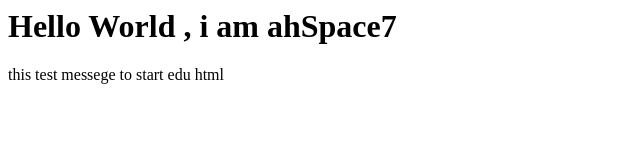
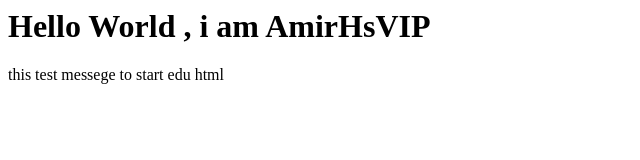
Before and after one commit to ahspace7/ahspace7.gtithub.io, a plain HTML site: page index.html in a window 1280 px wide. Shown: the whole page, without its empty margins (0-640 px from the left). Drawn offline with Linux system fonts and the light colour scheme.

Commit message:
Update index.html

```diff
--- a/index.html
+++ b/index.html
@@ -1,6 +1,6 @@
 <html>
 <body>
-<h1>Hello World , i am ahSpace7</h1>
+<h1>Hello World , i am AmirHsVIP</h1>
   <p>this test messege to start edu html</p>
 </body>
 </html>
```
